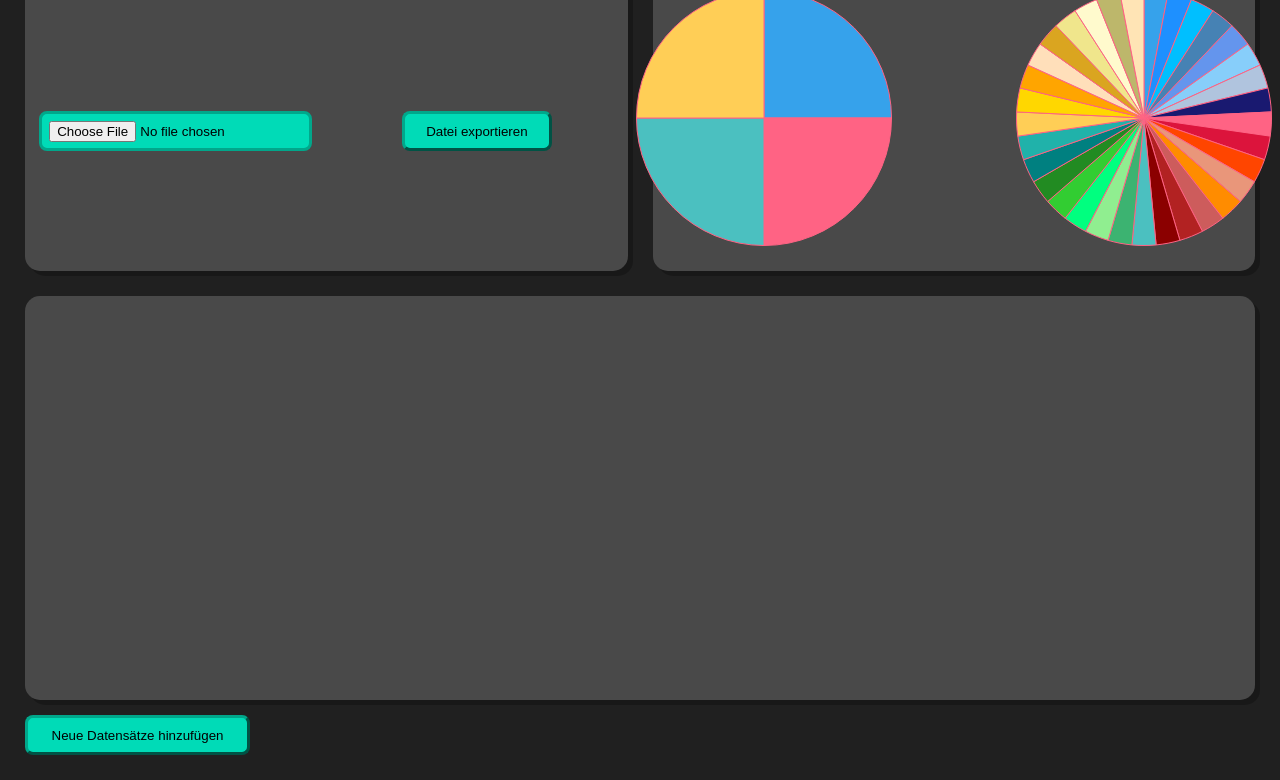
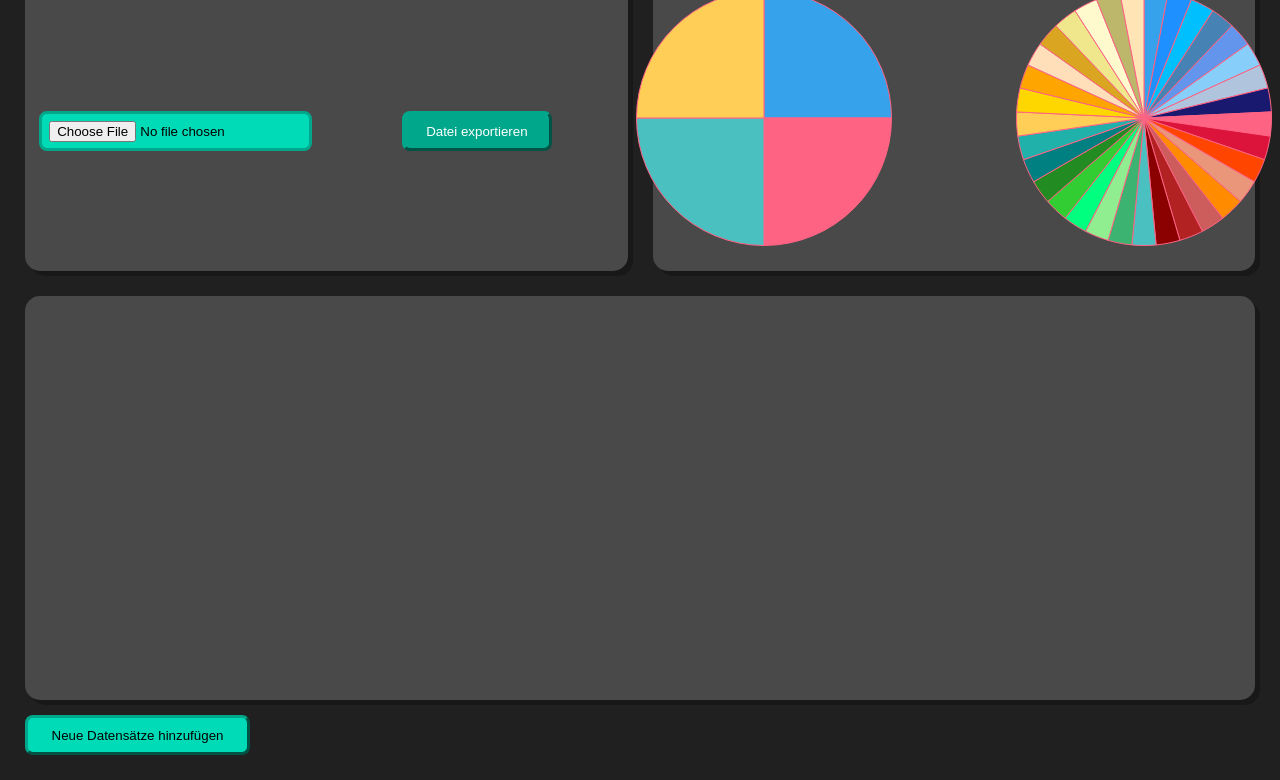
Before and after one commit to SimonSuhm/ausbildung-code-challenge, a plain HTML site: page index.html in a window 1280 px wide. In both pictures the pointer is over the button "Datei exportieren". Shown: the part 104-884 px from the top of the page. Drawn offline with nearby package versions, Linux system fonts and the light colour scheme.

Commit message:
add comments

```diff
--- a/script.js
+++ b/script.js
@@ -1,9 +1,11 @@
+//Inizialer CSV-Array
 let csv = [];
 
 document.getElementById("csv").addEventListener("change", function (event) {
   const file = event.target.files[0];
   if (!file) return;
 
+  //Lese von CSV-Datei und uhnterteile in Array mit Subarrays
   const reader = new FileReader();
   reader.onload = function (e) {
     const rows = e.target.result
@@ -18,6 +20,7 @@ document.getElementById("csv").addEventListener("change", function (event) {
   reader.readAsText(file);
 });
 
+//Funktion um die Tabelle zu erstellen
 function displayTable() {
   const table = document.getElementById("Tabelle");
   table.innerHTML = "";
@@ -35,6 +38,7 @@ function displayTable() {
   });
 }
 
+//Funktion um eine leere Zeile hinzuzufügen
 function addEmptyRow() {
   const newRow = [
     "",
@@ -76,6 +80,7 @@ function updateGendersChart() {
   gendersChart.update();
 }
 
+//Durchsucht CSV nach den Produkten und zählt sie
 function updateProductsChart() {
   let array = csv;
   let targetWords = [
--- a/styles.css
+++ b/styles.css
@@ -55,7 +55,7 @@ body {
   cursor: progress;
 }
 
-#export.hover {
+#export:hover {
   background-color: rgb(1, 167, 139);
   color: rgb(255, 255, 255);
 }
```
